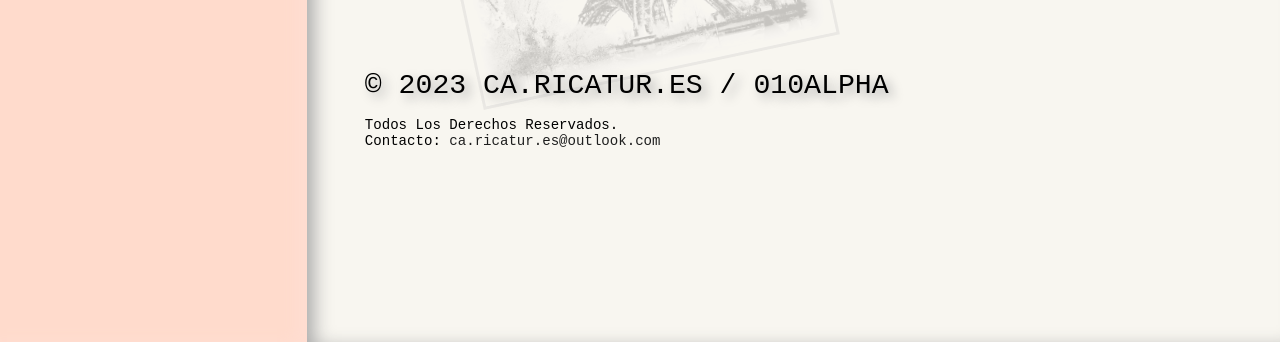
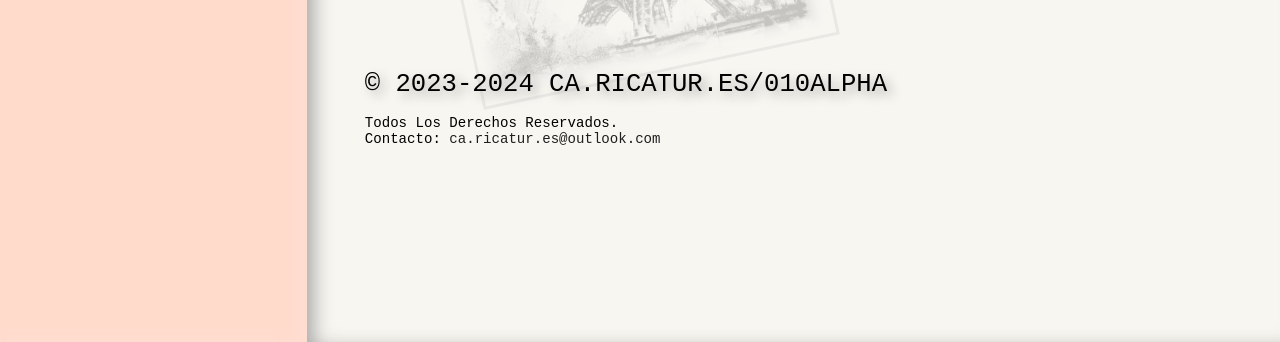
Before and after one commit to vmulakkayala/caricatures, a plain HTML site: page index.html in a window 1280 px wide. Shown: the part 458-800 px from the top of the page. Drawn offline with Linux system fonts and the light colour scheme.

Commit message:
Updated copyright year(s)

```diff
--- a/css/main.css
+++ b/css/main.css
@@ -219,12 +219,12 @@ body {
 	position: relative;
 	top: 0vw;
 	left: -0.5vw;
-	width: 43vw;
+	width: 42vw;
 	height: 7vw;
 }
 
 .copy {
-	font-size: 2.2vw;
+	font-size: 2vw;
 }
 
 .addendum {
--- a/index.html
+++ b/index.html
@@ -47,7 +47,7 @@
 				<div class="stamp">&nbsp;</div>
 				<div class="postmark">&nbsp;</div>
 				<div class="footer">
-					<div class="copy">© 2023 CA.RICATUR.ES / 010ALPHA</div>
+					<div class="copy">&copy; 2023-2024 CA.RICATUR.ES/010ALPHA</div>
 					<div class="addendum"><br/>
 					Todos Los Derechos Reservados.<br/>
 					Contacto: <a href= "mailto:ca.ricatur.es@outlook.com">ca.ricatur.es@outlook.com</a>
```
